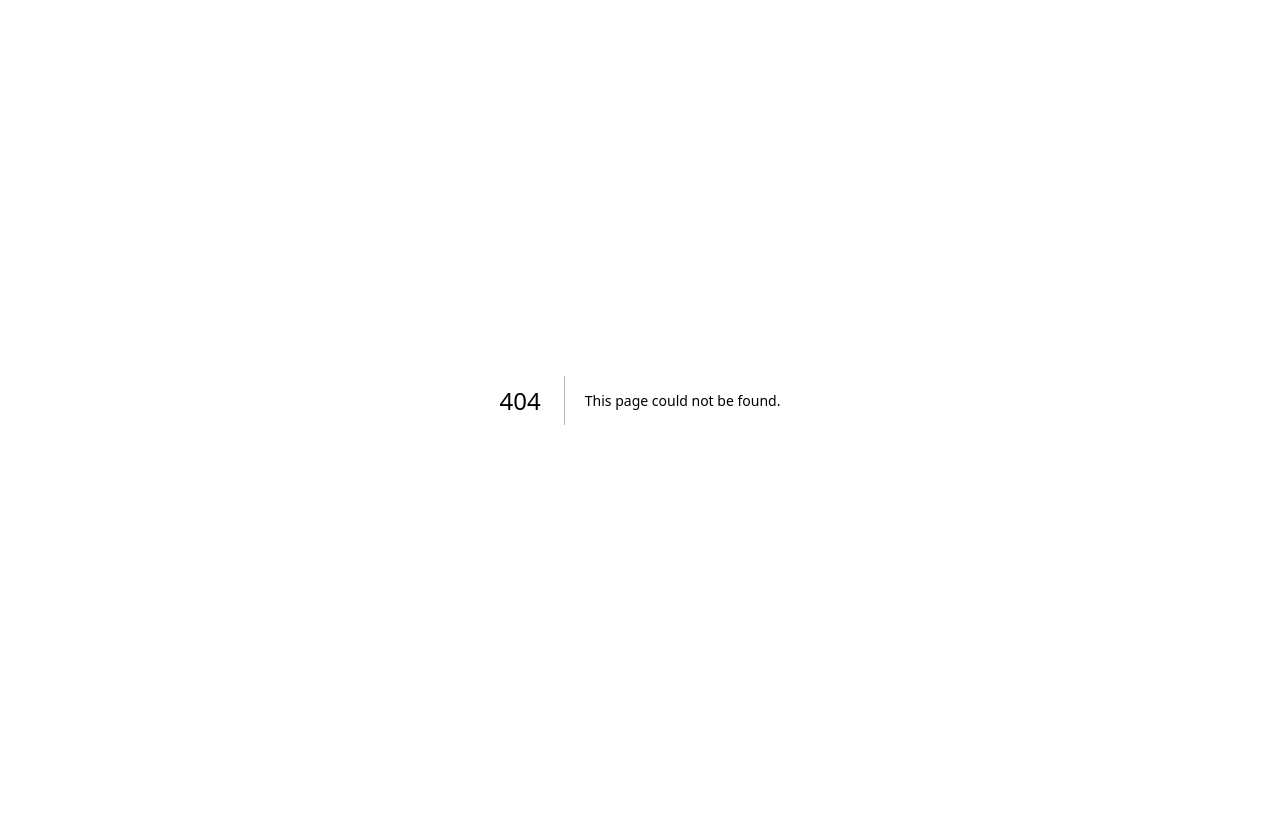
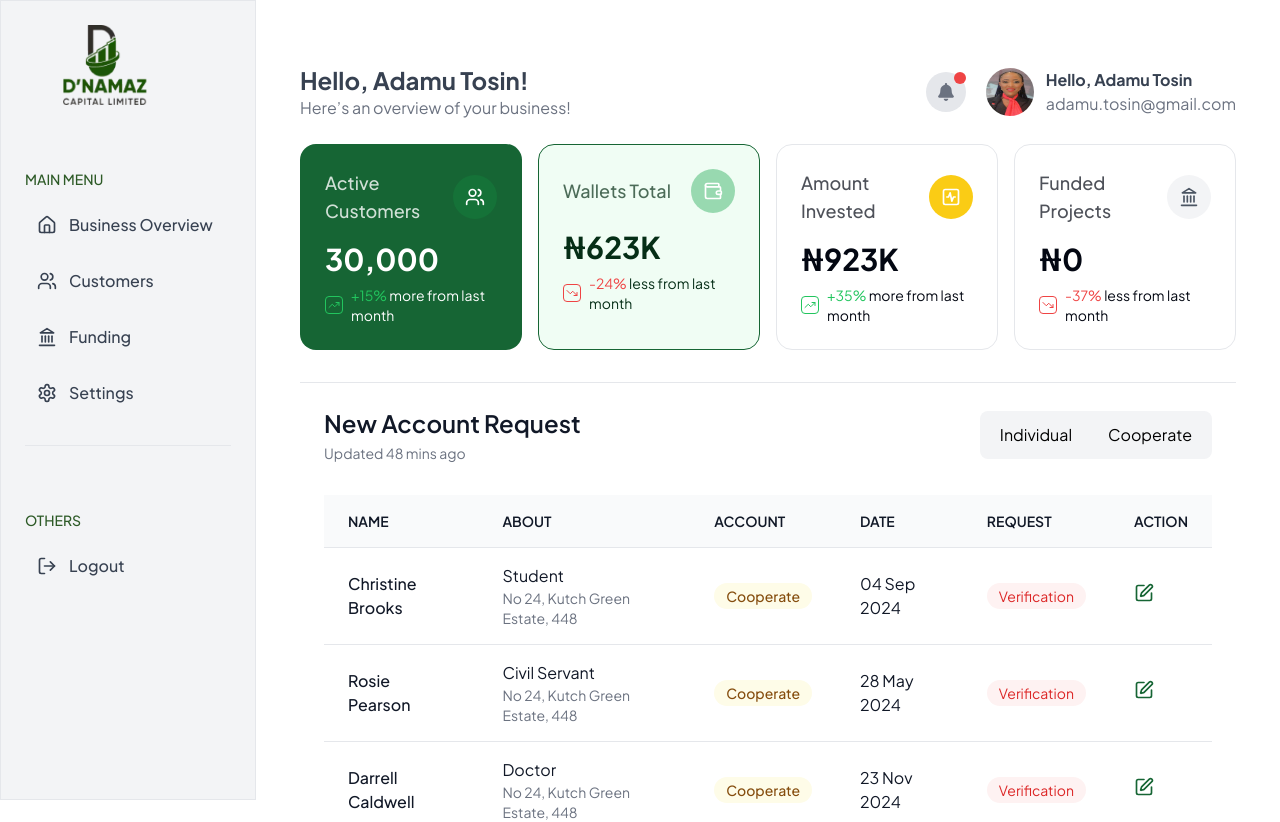
Before and after one commit to AyoMoses1/dnamaz, a Next.js app: page /dashboard in a window 1280 px wide. Before the commit this address had no page. Shown: the top 822 px of the page. Before the commit the page ends 800 px from the top, so only its background shows below. Built offline with nearby package versions, Linux system fonts and the light colour scheme.

Commit message:
Add dashboard page with Sidebar, Header, OverviewCards, and NewAccountsTable components

```diff
--- /dev/null
+++ b/app/dashboard/page.tsx
@@ -0,0 +1,24 @@
+import Sidebar from "@/app/_components/Sidebar";
+import Header from "@/app/_components/Header";
+import OverviewCards from "@/app/_components/OverviewCards";
+import NewAccountsTable from "@/app/_components/NewAccountsTable";
+
+const Page = () => {
+  return (
+    <div className="flex">
+      <div className="fixed">
+         <Sidebar/>
+      </div>
+     <main className="ml-64 flex-1 p-6">
+      <div className="flex-1 p-5">
+        <Header name="Hello, Adamu Tosin" title="business!" description="Here’s an overview of your business" email="adamu.tosin@gmail.com" />
+        <div className="mb-6"></div>
+        <OverviewCards />
+        <NewAccountsTable />
+      </div>
+    </main>
+    </div>
+  );
+};
+
+export default Page;
```
